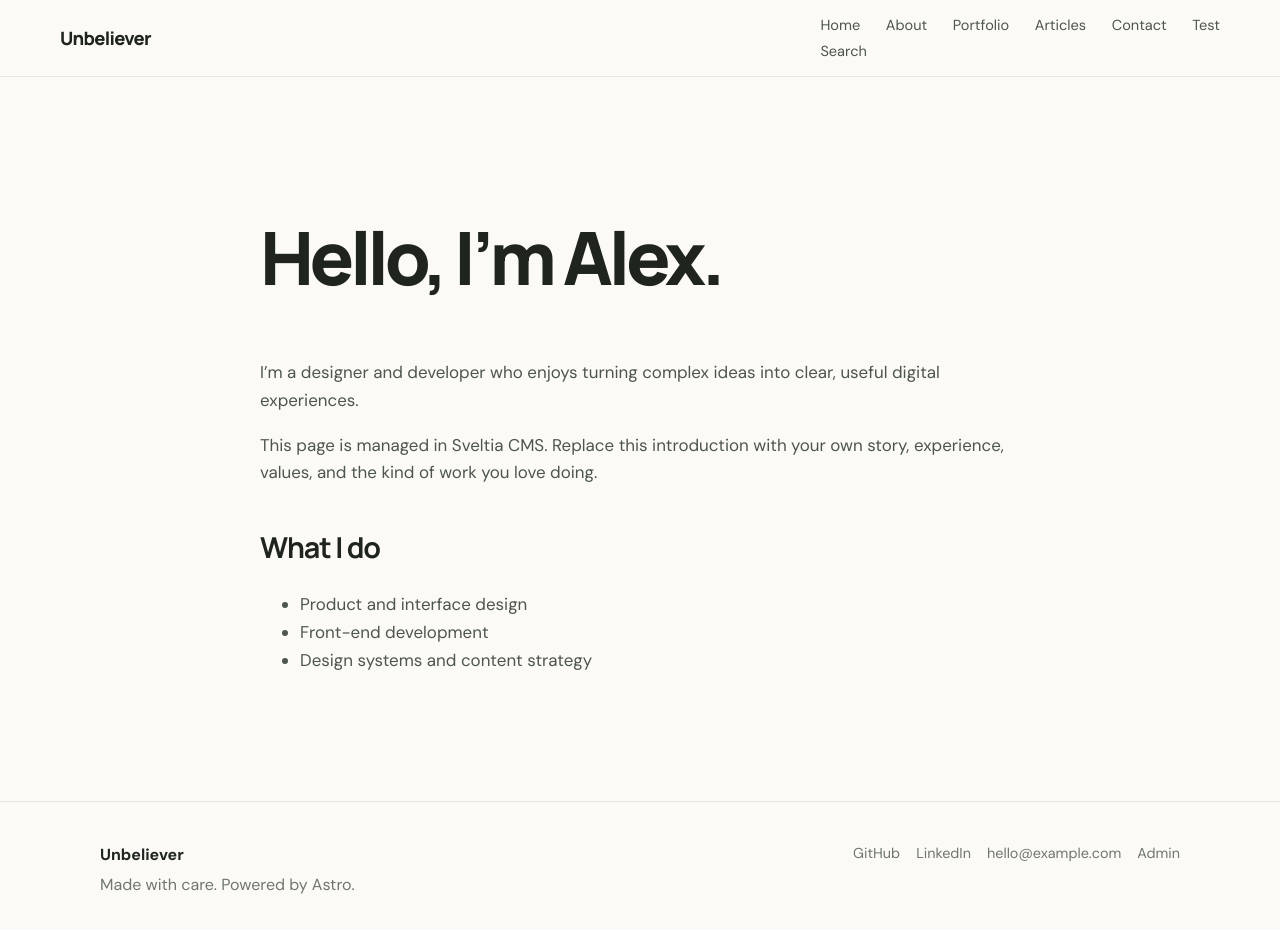
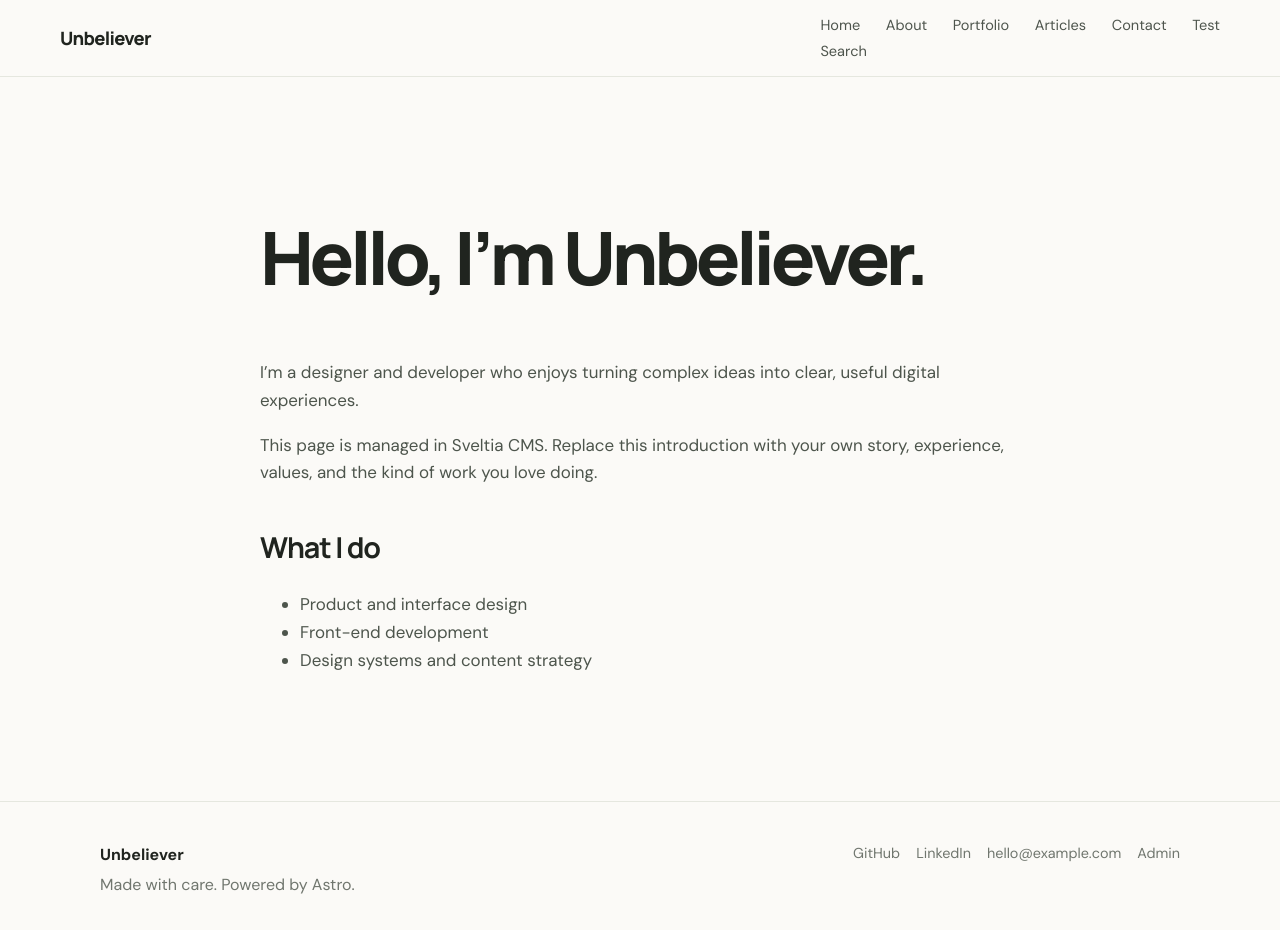
Before and after one commit to unbelievermode-rg/unbeliever, an Astro site: page /about in a window 1280 px wide. Built offline with nearby package versions, Linux system fonts and the light colour scheme; Astro itself is replaced by a stand-in of ours.

Commit message:
Update Page “about”

```diff
--- a/src/content/pages/about.md
+++ b/src/content/pages/about.md
@@ -7,7 +7,7 @@ tags:
   - Alex
 ---
 
-# Hello, I'm Alex.
+# Hello, I'm Unbeliever.
 
 I'm a designer and developer who enjoys turning complex ideas into clear, useful digital experiences.
 
```
